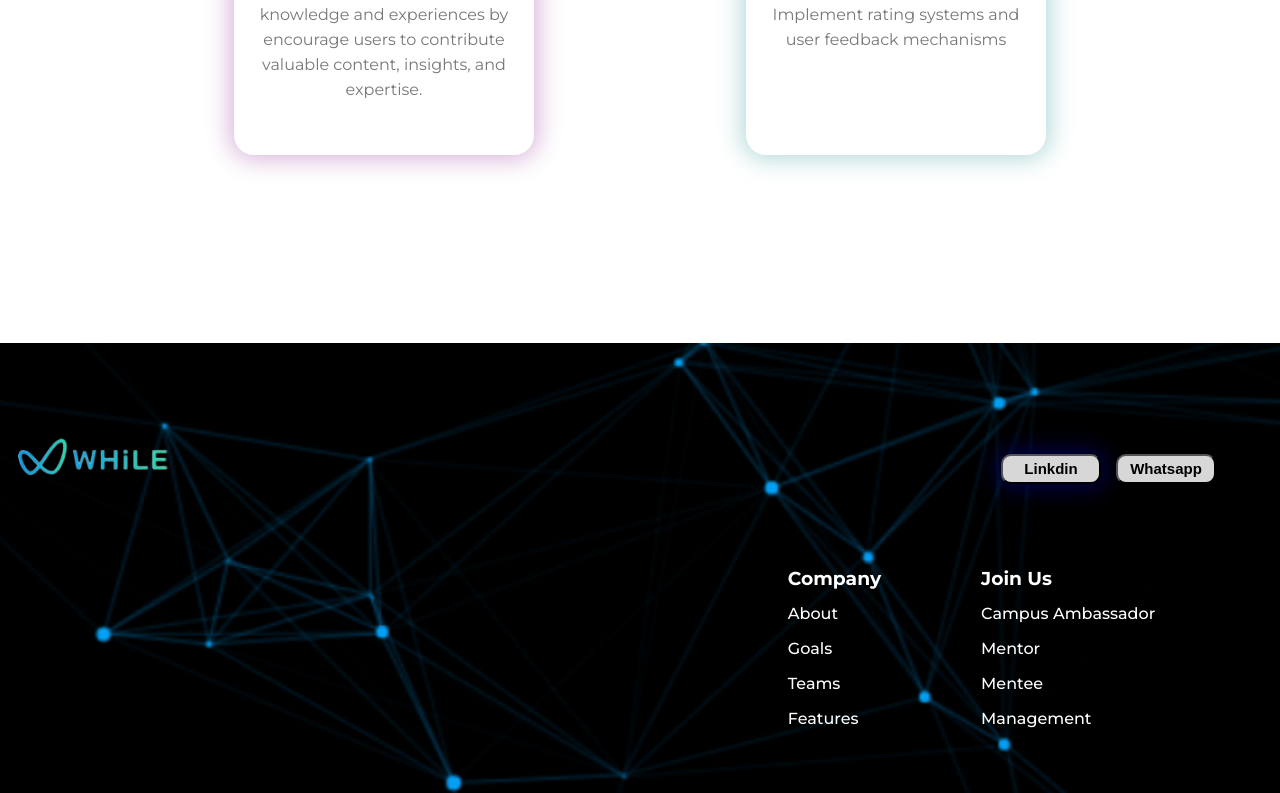
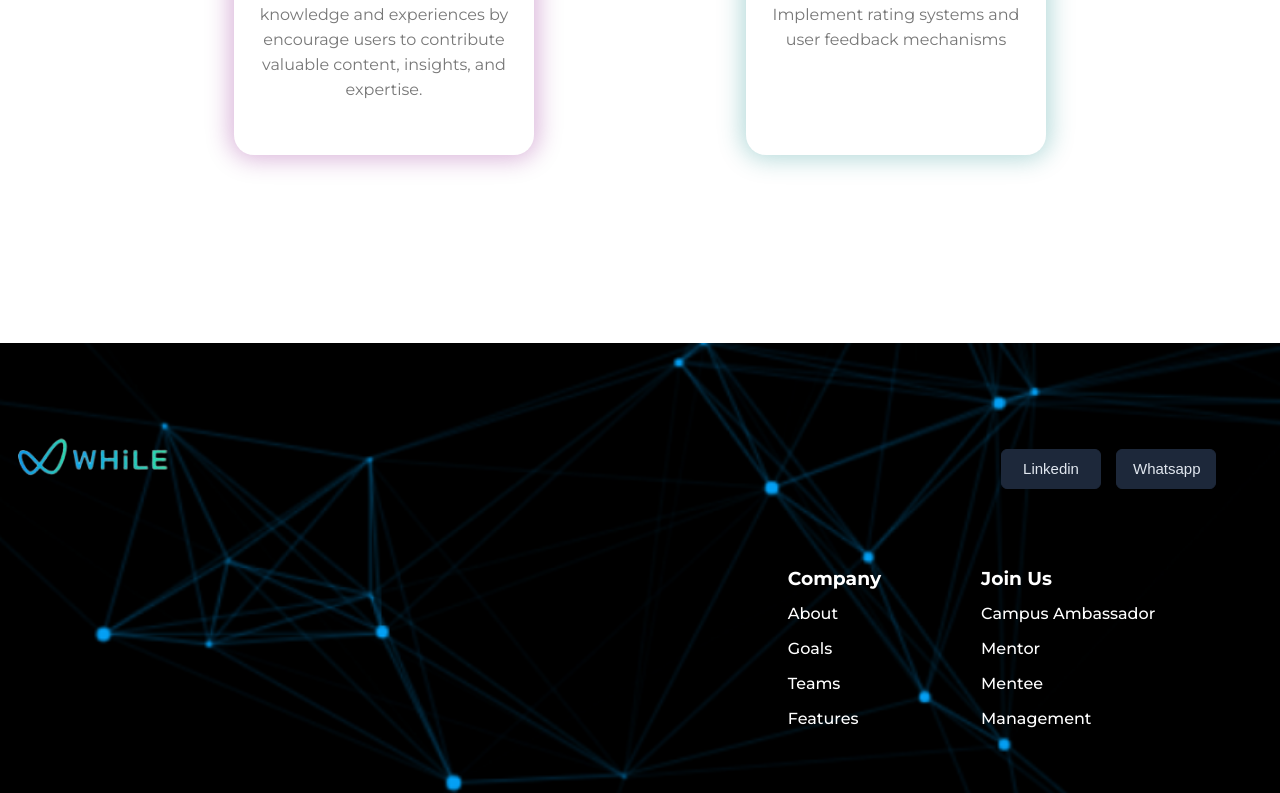
Before and after one commit to Gaurav-Verma07/while, a Next.js app: page / in a window 1280 px wide. Shown: the part 4683-5476 px from the top of the page. Built offline with nearby package versions, Linux system fonts and the light colour scheme.

Commit message:
footer added

```diff
--- a/components/Footer/Footer.module.css
+++ b/components/Footer/Footer.module.css
@@ -13,7 +13,7 @@
     align-items: center;
 }
 
-.linkdin, .whatsapp {
+/* .linkdin, .whatsapp {
     width: 100px;
     height: 30px;
     font-weight: 700;
@@ -34,7 +34,44 @@
 .whatsapp:hover {
     background-color: rgb(143, 244, 185);
     color: rgb(30, 30, 30);
+  } */
+
+  .linkedin , .whatsapp {
+    width: 100px;
+    height: 40px;
+    font-weight: 700;
+    font-size: 15px;
+    text-decoration: none;
+    display: inline-block;
+    padding: 0.5rem 1rem;
+    border-radius: 0.375rem;
+    font-weight: 500;
+    text-align: center;
+    transition-duration: 0.3s;
+    transition-property: all;
+    transition-timing-function: ease;
+    margin: 0.75rem 0;
+    border: 1px solid #1d283a;
+    background: #1d283a;
+    color: #e1e7ef;
   }
+
+  .linkedin{
+    margin-right: 15px;
+  }
+
+  .linkedin:hover {
+    border: 1px solid #121a26;
+    background: #121a26;
+    color: #fff;
+  }
+
+  .whatsapp:hover {
+    border: 1px solid #121a26;
+    background: #121a26;
+    color: #fff;
+  }
+
 
 
 .logo img{
--- a/components/Footer/Footer.tsx
+++ b/components/Footer/Footer.tsx
@@ -10,7 +10,7 @@ return (
                 <img src="/assets/whileLogo.png" alt="While logo" />
         </div>
         <div className={classes.social}>
-            <button className={classes.linkdin}>Linkdin</button>
+            <button className={classes.linkedin}>Linkedin</button>
             <button className={classes.whatsapp}>Whatsapp</button>
         </div>
         </div>
```
